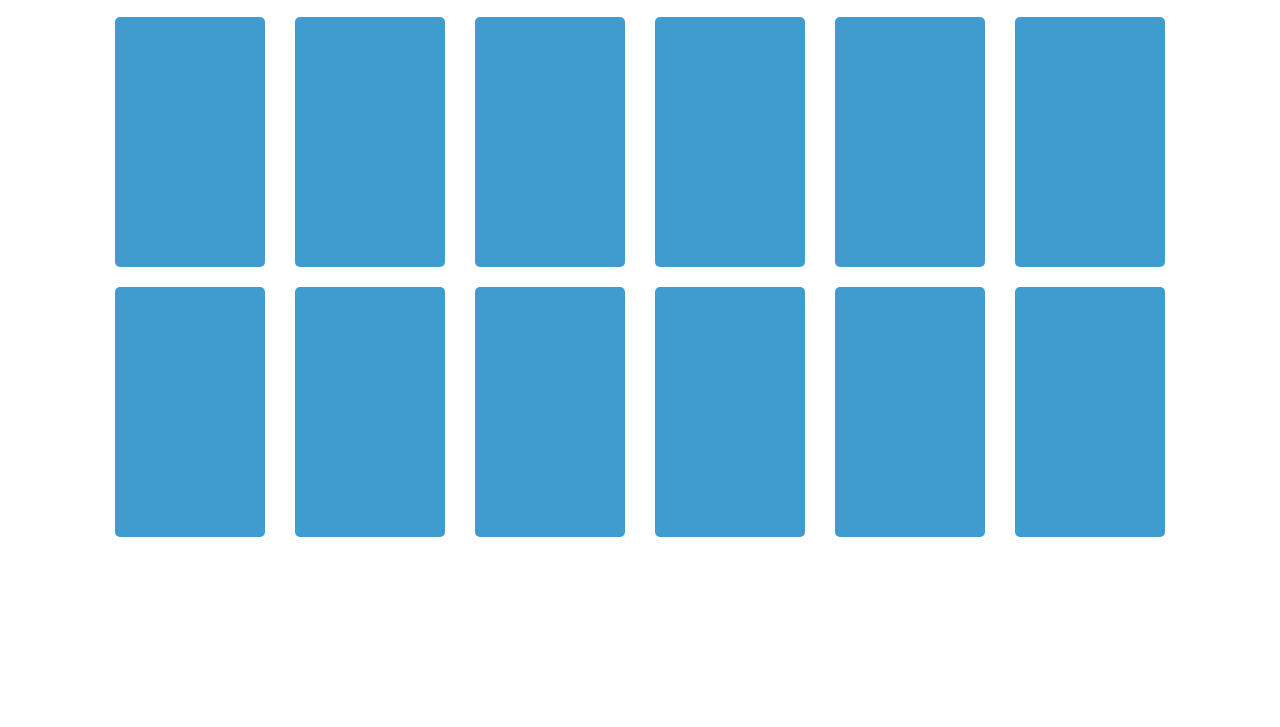
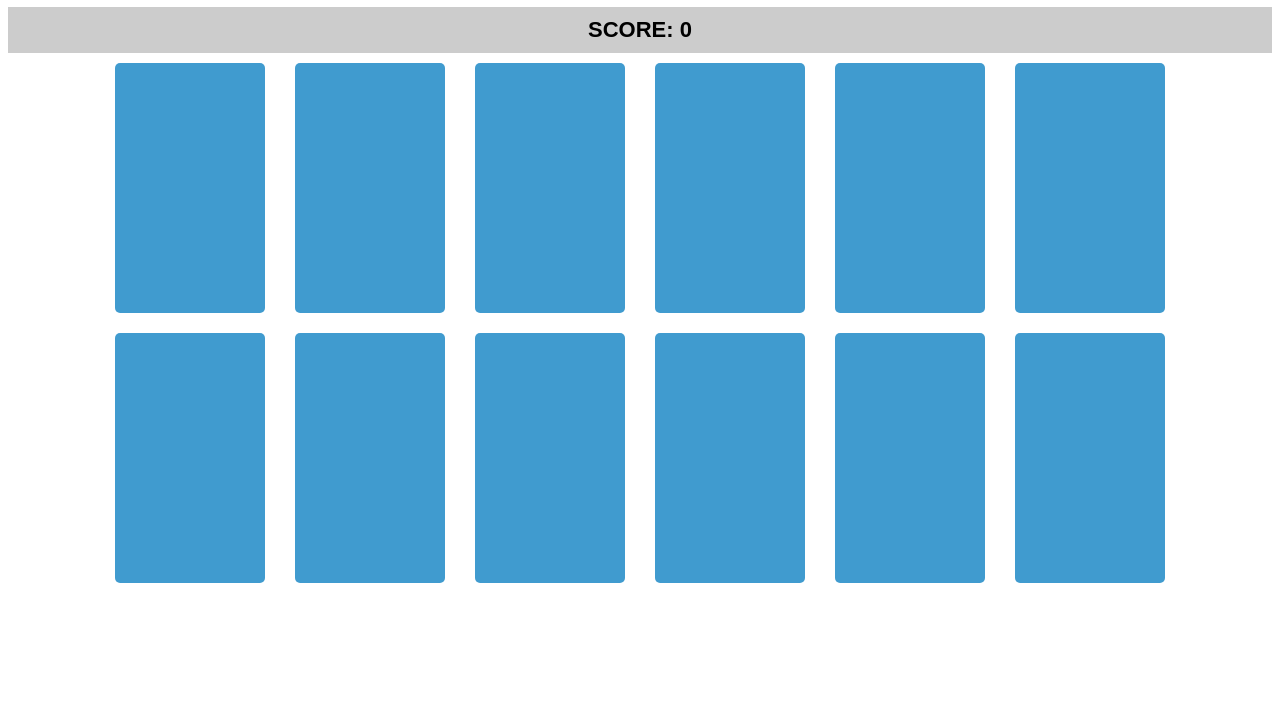
Before and after one commit to adnanusman/match-two-game-js, a website: page src/index.html in a window 1280 px wide. Shown: the part 73-800 px from the top of the page. Drawn offline with Linux system fonts and the light colour scheme.

Commit message:
added scoring system

```diff
--- a/src/css/style.css
+++ b/src/css/style.css
@@ -1,3 +1,7 @@
+body {
+  font-family: Arial, Helvetica, sans-serif;
+}
+
 h1 {
   text-align: center;
 }
@@ -52,3 +56,19 @@ h1 {
 .card-container:hover > .card-back {
   transform: perspective(600px) rotateY(0deg);
 } */
+
+/** score bar **/
+.bar {
+  background: #ccc;
+  width: 100%;
+  padding: 10px 0;
+  margin: 0;
+  display: flex;
+  justify-content: center;
+  align-content: center;
+}
+
+.score {
+  font-size: 22px;
+  font-weight: 900;
+}
--- a/src/index.html
+++ b/src/index.html
@@ -12,6 +12,10 @@
   <header>
     <h1>Match Two Game</h1>
   </header>
+
+  <div class="bar">
+    <div class="score"></div>
+  </div>
 
   <div class="wrapper">
     <div class="card-container">
--- a/src/js/Game.js
+++ b/src/js/Game.js
@@ -3,6 +3,10 @@ class Game {
     this.activeCards = [];
     this.randomColors = [];
     this.score = 0;
+
+    this.assignRandomColors();
+    this.setupEventListeners();
+    this.updateScore();
   }
 }
 
@@ -38,6 +42,8 @@ Game.prototype.cardFrontEventListeners = function() {
           var cardback2 = app.activeCards[1].cardBack;
 
           if(cardback1.style.background === cardback2.style.background) {
+            app.score += 2;
+            app.updateScore();
             app.clearCards();
             return;
           } else {
@@ -135,3 +141,10 @@ Game.prototype.shuffle = function(array) {
   }
   return array;
 }
+
+Game.prototype.updateScore = function() {
+  var scoreDiv = document.querySelector('.score');
+
+  console.log(this.score);
+  scoreDiv.innerHTML = 'SCORE: ' + this.score;
+}
--- a/src/js/app.js
+++ b/src/js/app.js
@@ -1,4 +1 @@
 var matchTwoApp = new Game;
-
-matchTwoApp.assignRandomColors();
-matchTwoApp.setupEventListeners();
```
Also changed, not shown: build/css/style.css, build/index.html, build/js/Game.js, build/js/app.js.
